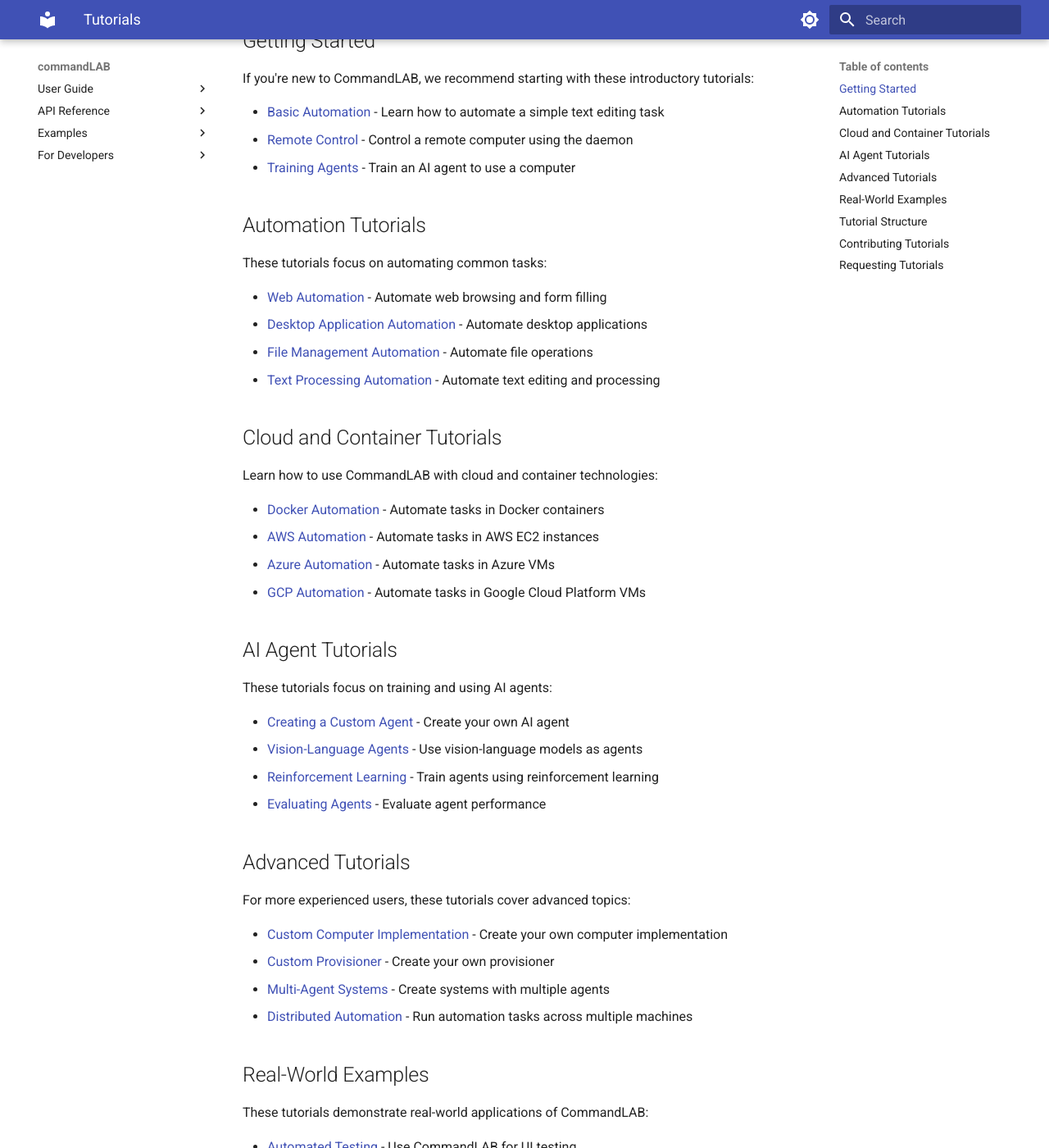
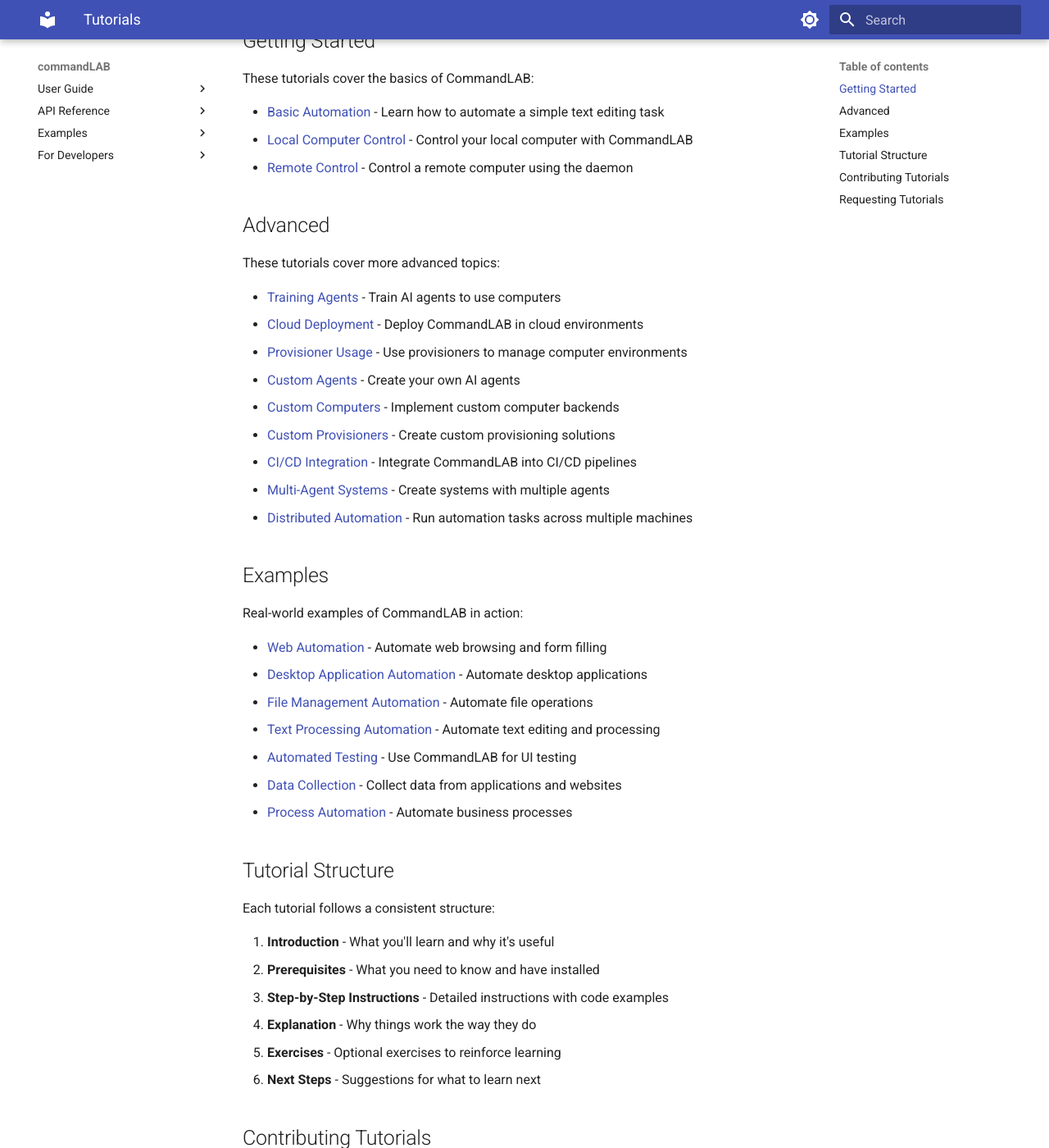
Before and after one commit to commandAGI/commandAGI, an MkDocs documentation site: the page built from docs/tutorials/index.md, in a window 1280 px wide and 1400 px high, scrolled down 239 px. Shown: the whole window at 82% size. Built offline with MkDocs 1.6.1 and Material for MkDocs 9.7.7, drawn with Linux system fonts in a browser that asks for light colours; some of the changed text lies outside the part shown.

Commit message:
docs reog

```diff
--- a/docs/tutorials/index.md
+++ b/docs/tutorials/index.md
@@ -4,56 +4,37 @@
 
 ## Getting Started
 
-If you're new to CommandLAB, we recommend starting with these introductory tutorials:
+These tutorials cover the basics of CommandLAB:
 
-- [Basic Automation](basic_automation.md) - Learn how to automate a simple text editing task
-- [Remote Control](remote_control.md) - Control a remote computer using the daemon
-- [Training Agents](training_agents.md) - Train an AI agent to use a computer
+- [Basic Automation](getting-started/basic-automation.md) - Learn how to automate a simple text editing task
+- [Local Computer Control](getting-started/local-computer-control.md) - Control your local computer with CommandLAB
+- [Remote Control](getting-started/remote-control.md) - Control a remote computer using the daemon
 
-## Automation Tutorials
+## Advanced
 
-These tutorials focus on automating common tasks:
+These tutorials cover more advanced topics:
 
-- [Web Automation](web_automation.md) - Automate web browsing and form filling
-- [Desktop Application Automation](desktop_automation.md) - Automate desktop applications
-- [File Management Automation](file_automation.md) - Automate file operations
-- [Text Processing Automation](text_automation.md) - Automate text editing and processing
+- [Training Agents](advanced/training-agents.md) - Train AI agents to use computers
+- [Cloud Deployment](advanced/cloud-deployment.md) - Deploy CommandLAB in cloud environments
+- [Provisioner Usage](advanced/provisioner-usage.md) - Use provisioners to manage computer environments
+- [Custom Agents](advanced/custom-agents.md) - Create your own AI agents
+- [Custom Computers](advanced/custom-computers.md) - Implement custom computer backends
+- [Custom Provisioners](advanced/custom-provisioners.md) - Create custom provisioning solutions
+- [CI/CD Integration](advanced/ci-cd-integration.md) - Integrate CommandLAB into CI/CD pipelines
+- [Multi-Agent Systems](advanced/multi-agent-systems.md) - Create systems with multiple agents
+- [Distributed Automation](advanced/distributed-automation.md) - Run automation tasks across multiple machines
 
-## Cloud and Container Tutorials
+## Examples
 
-Learn how to use CommandLAB with cloud and container technologies:
+Real-world examples of CommandLAB in action:
 
-- [Docker Automation](docker_automation.md) - Automate tasks in Docker containers
-- [AWS Automation](aws_automation.md) - Automate tasks in AWS EC2 instances
-- [Azure Automation](azure_automation.md) - Automate tasks in Azure VMs
-- [GCP Automation](gcp_automation.md) - Automate tasks in Google Cloud Platform VMs
-
-## AI Agent Tutorials
-
-These tutorials focus on training and using AI agents:
-
-- [Creating a Custom Agent](custom_agent.md) - Create your own AI agent
-- [Vision-Language Agents](vision_language_agent.md) - Use vision-language models as agents
-- [Reinforcement Learning](reinforcement_learning.md) - Train agents using reinforcement learning
-- [Evaluating Agents](evaluating_agents.md) - Evaluate agent performance
-
-## Advanced Tutorials
-
-For more experienced users, these tutorials cover advanced topics:
-
-- [Custom Computer Implementation](custom_computer.md) - Create your own computer implementation
-- [Custom Provisioner](custom_provisioner.md) - Create your own provisioner
-- [Multi-Agent Systems](multi_agent.md) - Create systems with multiple agents
-- [Distributed Automation](distributed_automation.md) - Run automation tasks across multiple machines
-
-## Real-World Examples
-
-These tutorials demonstrate real-world applications of CommandLAB:
-
-- [Automated Testing](automated_testing.md) - Use CommandLAB for UI testing
-- [Data Collection](data_collection.md) - Collect data from applications and websites
-- [Process Automation](process_automation.md) - Automate business processes
-- [Continuous Integration](continuous_integration.md) - Integrate CommandLAB into CI/CD pipelines
+- [Web Automation](examples/web-automation.md) - Automate web browsing and form filling
+- [Desktop Application Automation](examples/desktop-automation.md) - Automate desktop applications
+- [File Management Automation](examples/file-automation.md) - Automate file operations
+- [Text Processing Automation](examples/text-automation.md) - Automate text editing and processing
+- [Automated Testing](examples/automated-testing.md) - Use CommandLAB for UI testing
+- [Data Collection](examples/data-collection.md) - Collect data from applications and websites
+- [Process Automation](examples/process-automation.md) - Automate business processes
 
 ## Tutorial Structure
 
```
Also changed, not shown: docs/developers/index.md (+10 -0 lines), docs/guides/index.md (deleted, +0 -93 lines), docs/index.md (+3 -6 lines), docs/tutorials/advanced/cloud-deployment.md (renamed from docs/guides/cloud_containers.md), docs/tutorials/advanced/provisioner-usage.md (renamed from docs/guides/provisioners.md), docs/tutorials/advanced/training-agents.md (renamed from docs/tutorials/training_agents.md), docs/tutorials/getting-started/basic-automation.md (renamed from docs/tutorials/basic_automation.md), docs/tutorials/getting-started/local-computer-control.md (renamed from docs/guides/local_computer_control.md), docs/tutorials/getting-started/remote-control.md (renamed from docs/tutorials/remote_control.md).
